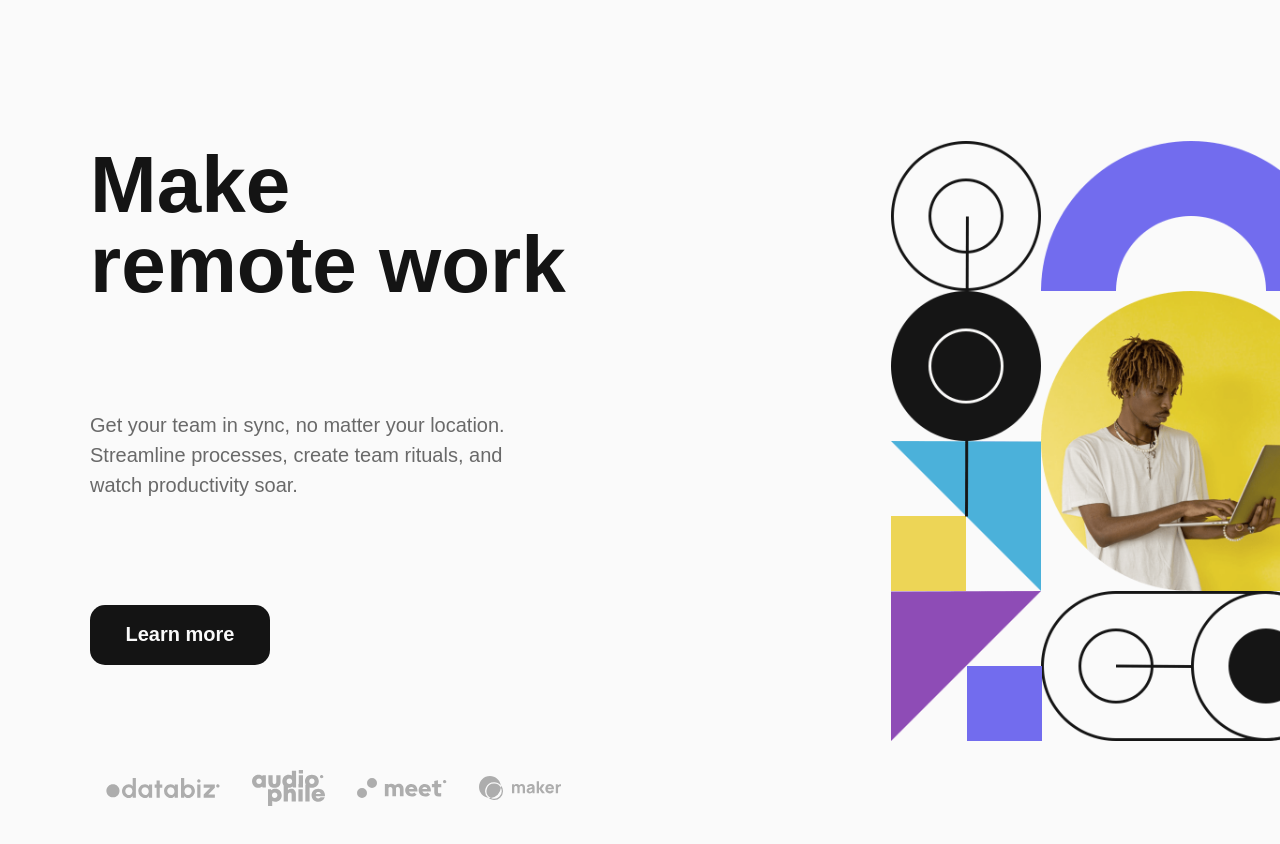
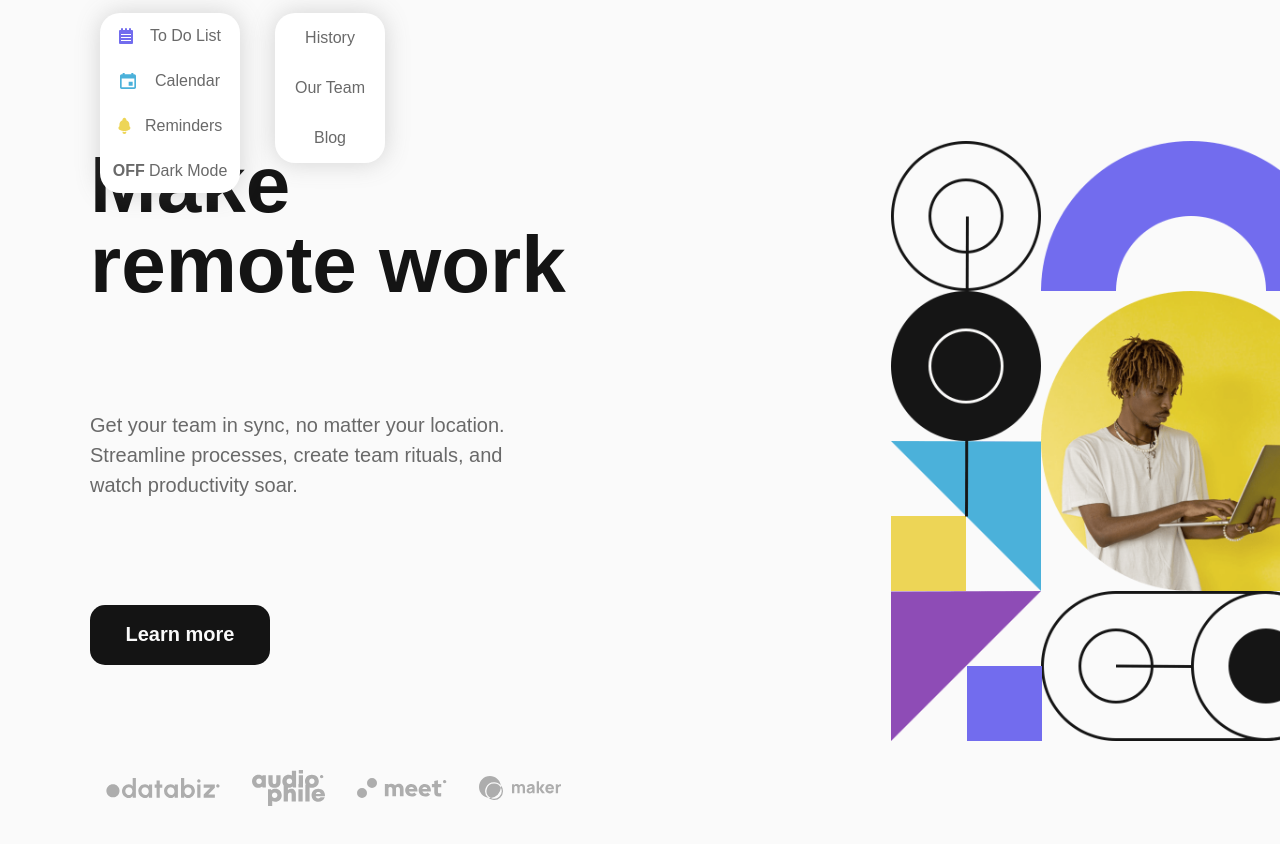
Before and after one commit to joaoribdahora/Home-Page, a plain HTML site: page index.html in a window 1280 px wide. Shown: the part 42-886 px from the top of the page. Drawn offline with Linux system fonts and the light colour scheme.

Commit message:
Criação das caixas de opção

```diff
--- a/index.html
+++ b/index.html
@@ -9,6 +9,35 @@
 </head>
 <body>
     <header>
+        <div class="box1">
+            <div class="line">
+                <img src="images/icon-todo.svg" />
+                To Do List
+            </div>
+            <div class="line">
+                <img src="images/icon-calendar.svg" />
+                Calendar
+            </div>
+            <div class="line">
+                <img src="images/icon-reminders.svg" />
+                Reminders
+            </div>
+            <div class="line">
+                <span>OFF</span>
+                Dark Mode
+            </div>
+        </div>
+        <div class="box2">
+            <div class="line">
+                History
+            </div>
+            <div class="line">
+                Our Team
+            </div>
+            <div class="line">
+                Blog
+            </div>
+        </div>
         <div class="main">
             <div class="logo">
                 <img src="images/logo.svg" />
--- a/style.css
+++ b/style.css
@@ -26,6 +26,47 @@ header{
     display: flex;
     flex-direction: row;
     justify-content: space-between;
+
+    position: relative;
+}
+.box1, .box2{
+    display: block;
+    position: absolute;
+
+    display: flex;
+    flex-direction: column;
+    justify-content: space-around;
+    align-items: center;
+
+    background-color: #FFF;
+    border-radius: 20px;
+    box-shadow: 0px 0px 25px rgba(104, 104, 104, 0.267);
+}
+.box1{
+    width: 140px;
+    height: 180px;
+    top: 55px;
+    left: 100px;
+}
+.box2{
+    width: 110px;
+    height: 150px;
+    top: 55px;
+    left: 275px;
+}
+.line{
+    width: 85%;
+    height: 40px;
+
+    display: flex;
+    justify-content: space-around;
+    align-items: center;
+
+    font-family:'Epilogue', sans-serif;
+    color: hsl(0, 0%, 41%);
+}
+span{
+    font-weight: bold;
 }
 .main{
     width: auto;
```
